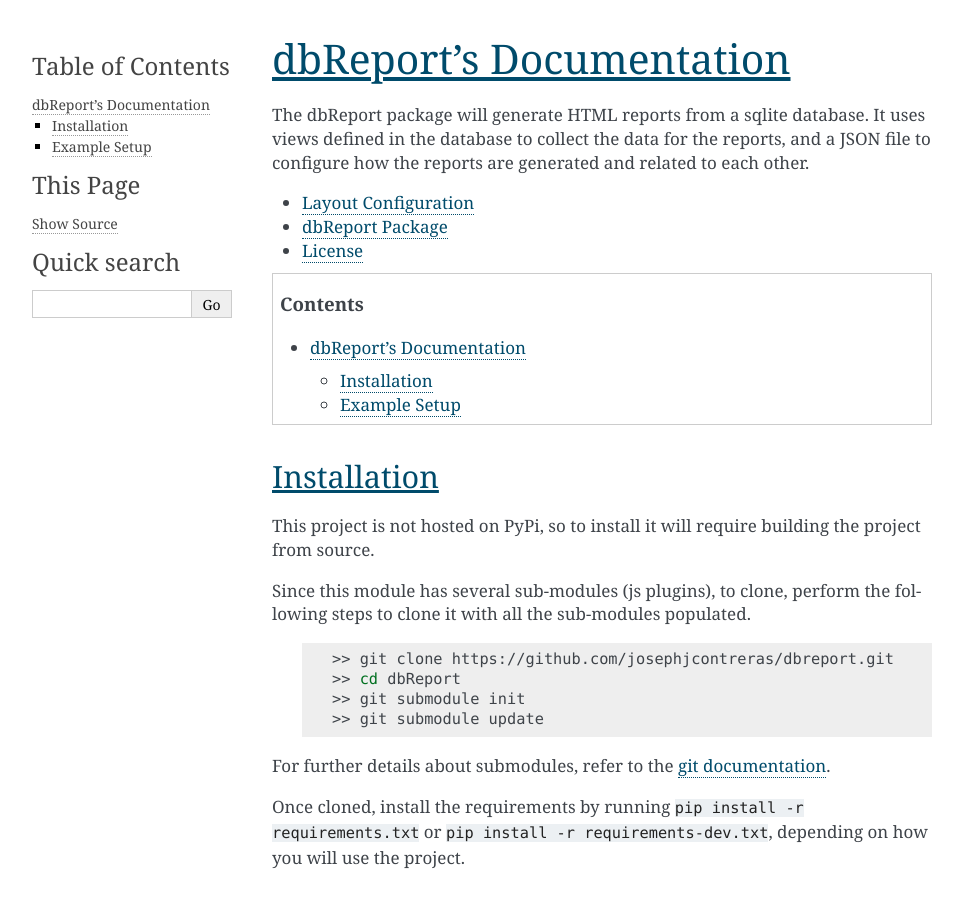
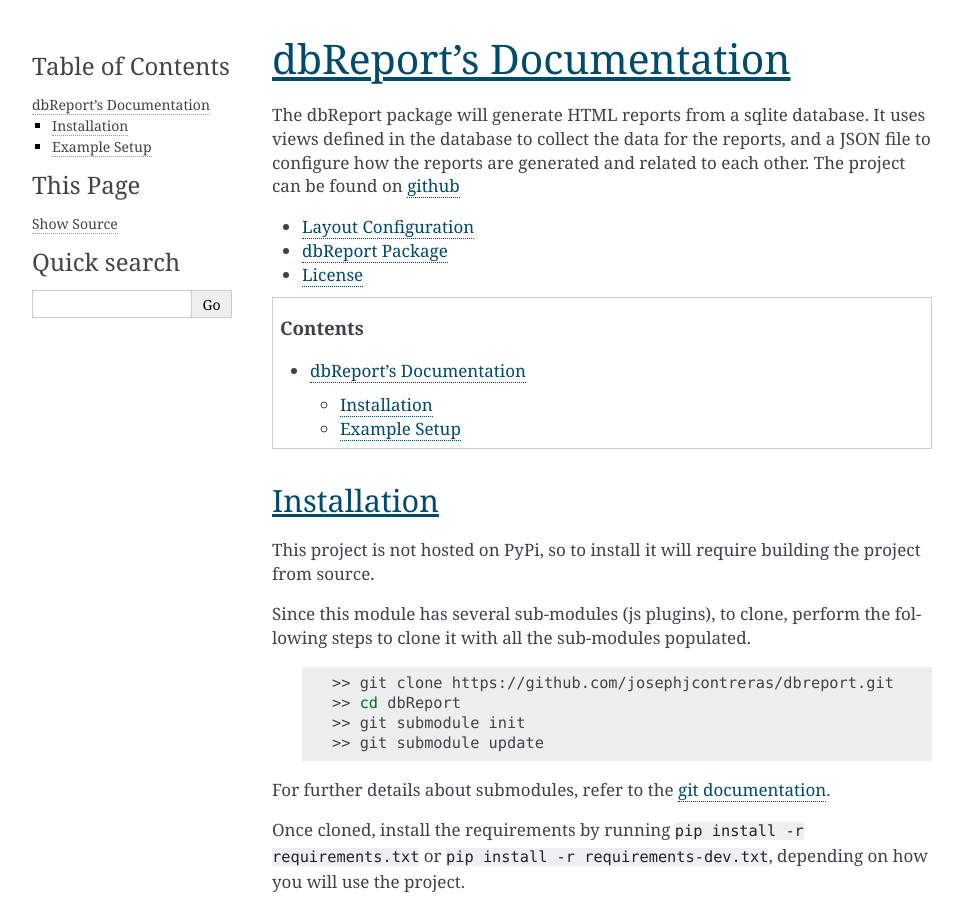
Before and after one commit to JJCoding01/dbReport, a Sphinx documentation site: the page built from docs/source/index.rst, in a window 1280 px wide and 900 px high. Shown: the whole window, without its empty margins (148-1111 px from the left). Built offline with Sphinx 7.4.7, drawn with Linux system fonts in a browser that asks for light colours.

Commit message:
Add link to github page.

```diff
--- a/docs/source/index.rst
+++ b/docs/source/index.rst
@@ -10,7 +10,7 @@
 The dbReport package will generate HTML reports from a sqlite database.
 It uses views defined in the database to collect the data for the reports, and
 a JSON file to configure how the reports are generated and related to
-each other.
+each other. The project can be found on `github <https://github.com/josephjcontreras/dbReport/>`_
 
 
 .. toctree::
```
